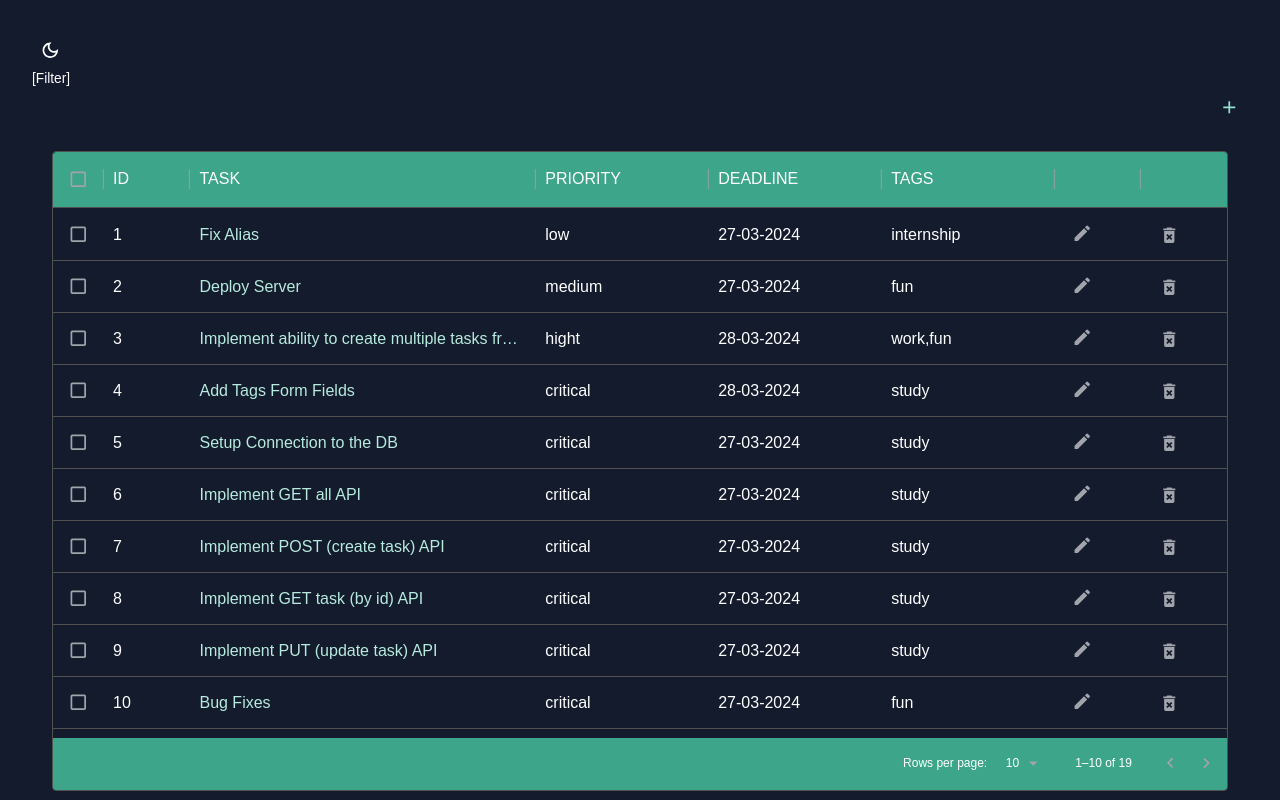
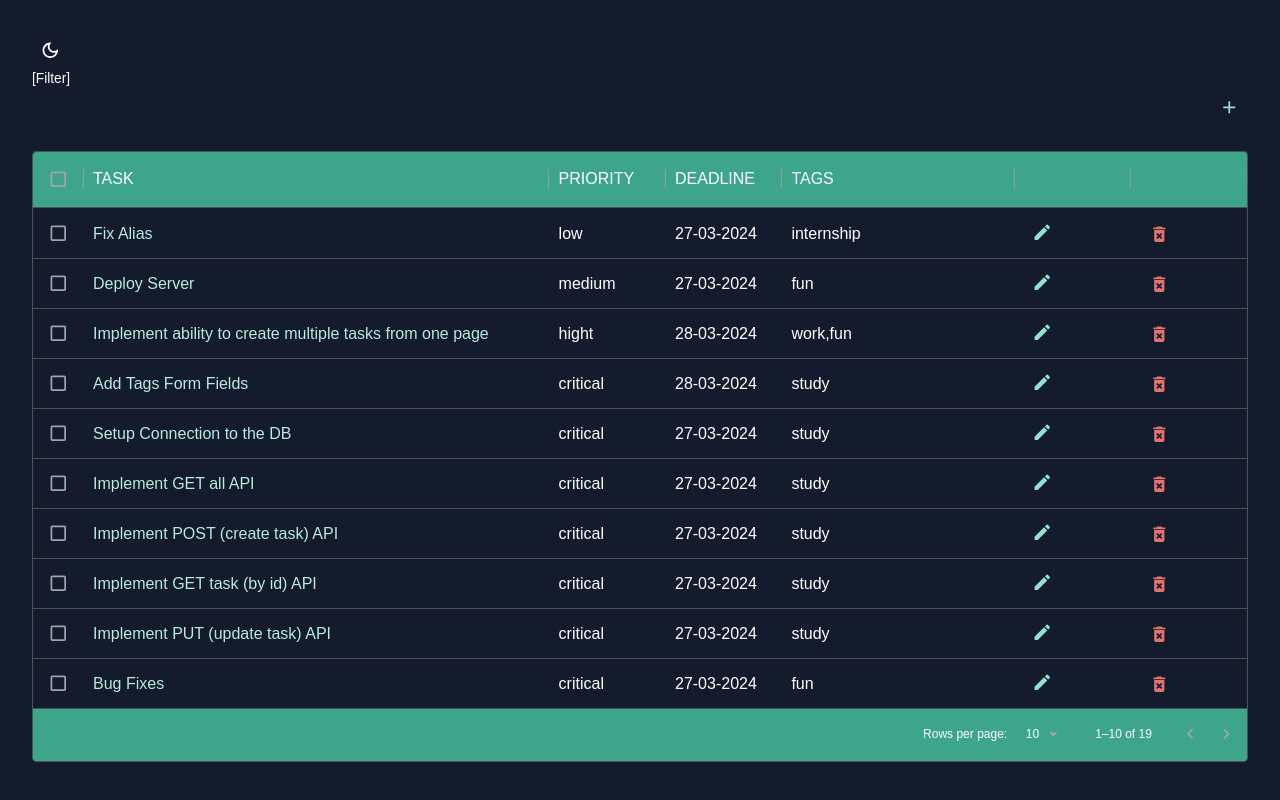
Before and after one commit to SoliaMarko/todo-app-client, a React (Vite) app: page / in a window 1280 px wide. Built offline with nearby package versions, Linux system fonts and the light colour scheme.

Commit message:
fix: design fixes

```diff
--- a/src/App.tsx
+++ b/src/App.tsx
@@ -22,7 +22,7 @@ function App() {
             <Routes>
               <Route path={routes.ROOT} element={<Overview />} />
               <Route path={`${routes.TASK}/${routes.CREATE}`} element={<CreateTask />} />
-              <Route path={`${routes.TASK}/${routes.UPDATE}/:id}`} element={<UpdateTask />} />
+              <Route path={`${routes.TASK}/${routes.UPDATE}`} element={<UpdateTask />} />
             </Routes>
           </main>
         </div>
--- a/src/components/Table.tsx
+++ b/src/components/Table.tsx
@@ -10,20 +10,20 @@ const Table = () => {
   const theme = useTheme();
   const colors = themeColors(theme.palette.mode);
   const columns = [
-    {field: 'id', headerName: 'ID', flex: 1},
     {
       field: 'task',
       headerName: 'TASK',
       flex: 4,
       cellClassName: 'task-column--cell'
     },
-    {field: 'priority', headerName: 'PRIORITY', flex: 2},
-    {field: 'deadline', headerName: 'DEADLINE', flex: 2},
-    {field: 'tags', headerName: 'TAGS', flex: 2, sortable: false},
+    {field: 'priority', headerName: 'PRIORITY', flex: 1, cellClassName: 'priority-column--cell'},
+    {field: 'deadline', headerName: 'DEADLINE', flex: 1, cellClassName: 'deadline-column--cell'},
+    {field: 'tags', headerName: 'TAGS', flex: 2, cellClassName: 'tags-column--cell', sortable: false},
     {
       field: 'edit-button',
       headerName: '',
       flex: 1,
+      cellClassName: 'edit-column--cell',
       renderCell: () => renderEditButton(),
       sortable: false,
       selectable: false
@@ -32,6 +32,7 @@ const Table = () => {
       field: 'delete-button',
       headerName: '',
       flex: 1,
+      cellClassName: 'delete-column--cell',
       renderCell: () => renderDeleteButton(),
       sortable: false,
       selectable: false
@@ -39,35 +40,37 @@ const Table = () => {
   ];
 
   return (
-    <Box m="20px">
+    <Box m="20px auto 40px">
       <Box
-        height="80vh"
         sx={{
           '& .MuiDataGrid-root': {
             fontSize: '1rem'
           },
-          '& .task-column--cell': {
-            color: colors.greenAccent[200]
+          '& .MuiDataGrid-root, & .MuiDataGrid-cell:focus-within, & .MuiDataGrid-columnHeader:focus-within, & .MuiDataGrid-columnHeader:focus': {
+            outline: 'none !important'
           },
           '& .MuiDataGrid-columnHeader': {
             backgroundColor: colors.greenAccent[600]
           },
+          '& .task-column--cell': {
+            color: colors.greenAccent[200]
+          },
+          '& .edit-column--cell  .MuiSvgIcon-root': {
+            fill: colors.greenAccent[300]
+          },
+          '& .delete-column--cell  .MuiSvgIcon-root': {
+            fill: colors.redAccent[400]
+          },
+          '& .MuiSvgIcon-root': {
+            fill: colors.primary[200]
+          },
           '& .MuiDataGrid-footerContainer': {
             borderTop: 'none',
             backgroundColor: colors.greenAccent[600]
-          },
-          '& .MuiDataGrid-columnHeader:focus-within, & .MuiDataGrid-columnHeader:focus': {
-            outline: 'none !important'
-          },
-          '& .MuiDataGrid-root, & .MuiDataGrid-cell:focus-within': {
-            outline: 'none !important'
-          },
-          '& .MuiCheckbox-root.Mui-checked:not(.MuiCheckbox-indeterminate) svg': {},
-          '& .MuiSvgIcon-root': {
-            fill: colors.primary[200]
           }
         }}
       >
+        <div style={{height: 611, width: '100%'}}>
           <DataGrid
             initialState={{
               pagination: {
@@ -81,7 +84,9 @@ const Table = () => {
             disableColumnFilter
             disableColumnMenu
             disableColumnResize
+            rowHeight={50}
           />
+        </div>
       </Box>
     </Box>
   );
```
Lines whose indentation alone changed are shown as unchanged.
